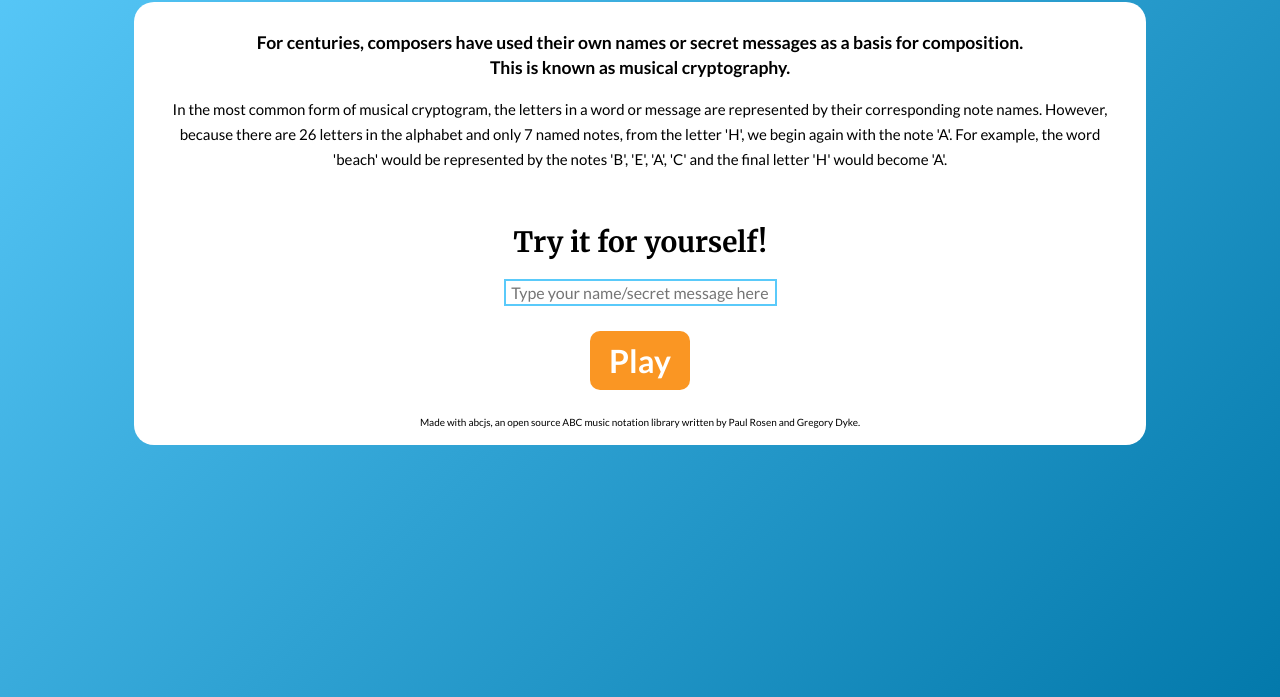
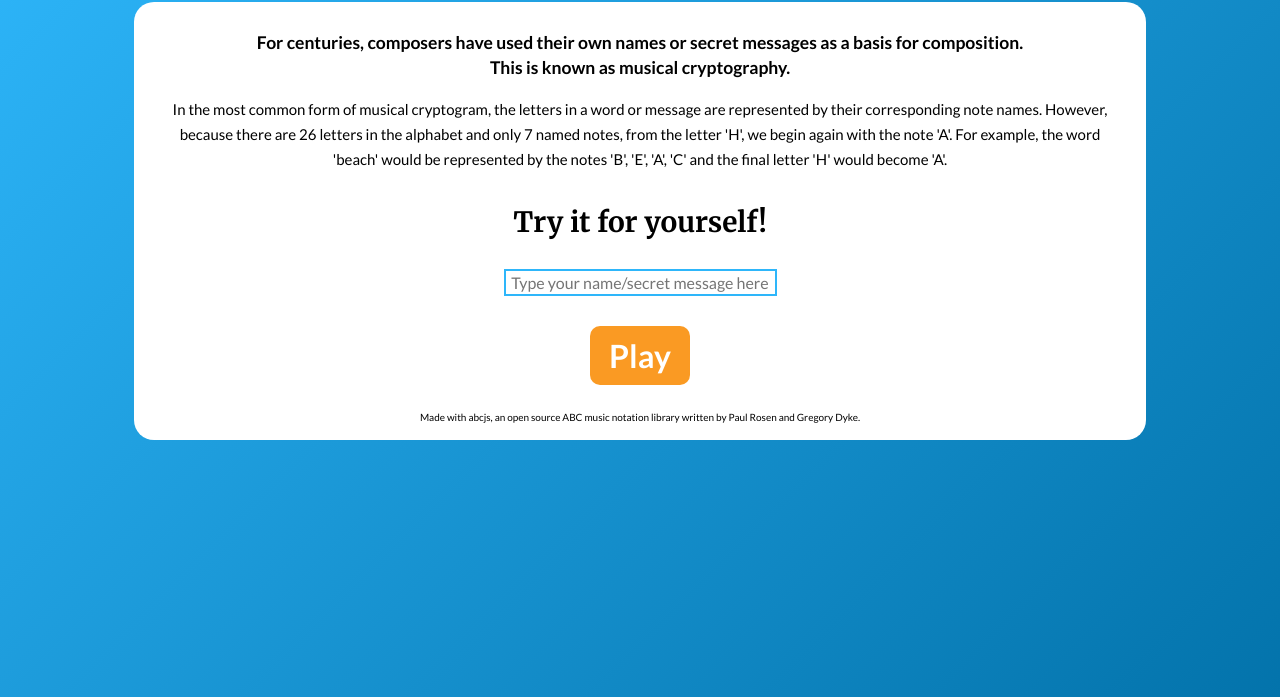
Before and after one commit to crocodilerocker/Musical-Cryptogram, a plain HTML site: page index.html in a window 1280 px wide. Shown: the part 103-800 px from the top of the page. Drawn offline with Linux system fonts and the light colour scheme.

Commit message:
tidied up

```diff
--- a/index.html
+++ b/index.html
@@ -6,7 +6,6 @@
   <meta name="description" content="">
   <link rel="stylesheet" type="text/css" href="styles.css">
   <link rel="preconnect" href="https://fonts.gstatic.com">
-  <link href="https://fonts.googleapis.com/css2?family=Lexend:wght@700&family=Poppins&display=swap" rel="stylesheet">
   <script src="./cryptogram.js" defer></script>
   <script src="./abcjs-basic-min.js" type="text/javascript"></script>
   <title>Your Name In Notes</title>
@@ -21,7 +20,7 @@
         <div class = "generator" id = "generator">
             <h2 class = "try">Try it for yourself!</h2>
             <input type = "text" class = "input" id = "textbox" placeholder = "Type your name/secret message here" maxlength="26">
-            <div id = "notes"></div><br>
+            <div id = "notes"></div>
             <button class = "button" id="button">Play</button>
         </div>
         <div class = "credits">
--- a/styles.css
+++ b/styles.css
@@ -3,10 +3,10 @@
 /* Main */
 
 :root {
-    --dark-blue: #0379AB;
-    --light-blue: #5ACAFA;
-    --light-orange: #FFA53D;
-    --dark-orange: #FA9623;
+    --dark-blue: #0373AB;
+    --light-blue: #2EB6FA;
+    --light-orange: #FFA93D;
+    --dark-orange: #FA9A23;
     --sans-serif: 'Lato', Arial, Helvetica, sans-serif;
 }
 
@@ -70,17 +70,42 @@ h2 {
 
 .generator {
     width: 100%;
-    margin: 20px 0px;
+    margin-bottom: 20px;
 }
 
 .input {
     width: 80%;
     max-width: 265px;
+    padding: 2px;
+    margin: 10px;
     font-family: var(--sans-serif);
     font-size: medium;
     text-align: center;
-    padding: 2px;
     border: solid 2px var(--light-blue);
+}
+
+.button {
+    width: 100px;
+    padding: 10px;
+    margin-top: 20px;
+    border: none;
+    border-radius: 10px;
+    color: white;
+    background-color: var(--dark-orange);
+    font-family: var(--sans-serif);
+    font-size: 32px;
+    font-weight: 700;
+    cursor: pointer;
+    transition: .2s;
+}
+
+.button:hover {
+    transform: scale(110%);
+    background-color: var(--light-orange);
+}
+
+.button:active {
+    transform: scale(100%);
 }
 
 .credits {
@@ -100,28 +125,3 @@ a:hover {
     cursor: pointer;
     color: var(--light-blue);
 }
-
-/* Button */
-
-.button {
-    width: 100px;
-    padding: 10px;
-    border: none;
-    border-radius: 10px;
-    color: white;
-    background-color: var(--dark-orange);
-    font-family: var(--sans-serif);
-    font-size: 32px;
-    font-weight: 700;
-    cursor: pointer;
-    transition: .2s;
-}
-
-.button:hover {
-    transform: scale(110%);
-    background-color: var(--light-orange);
-}
-
-.button:active {
-    transform: scale(100%);
-}
```
